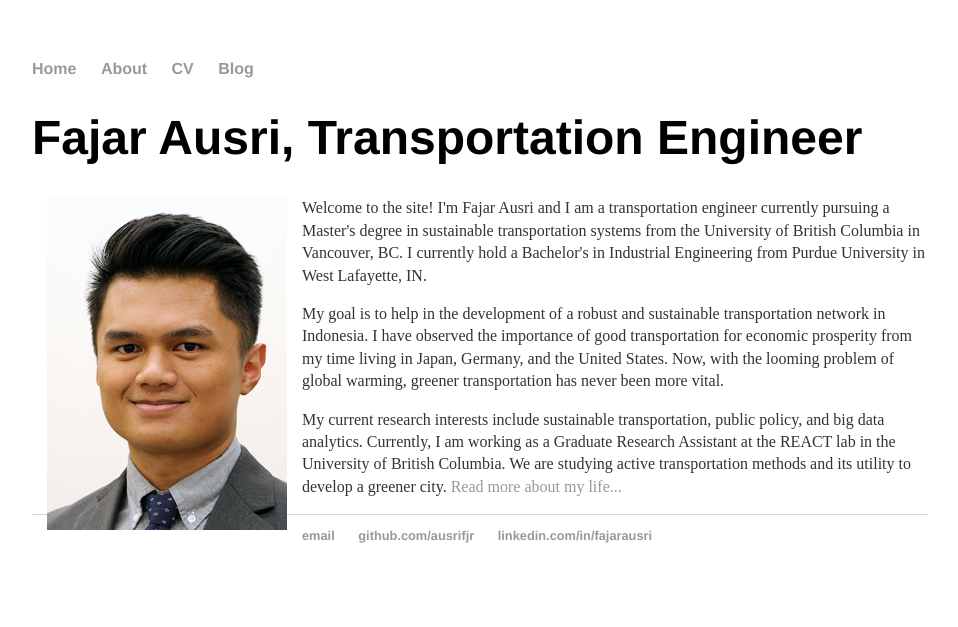
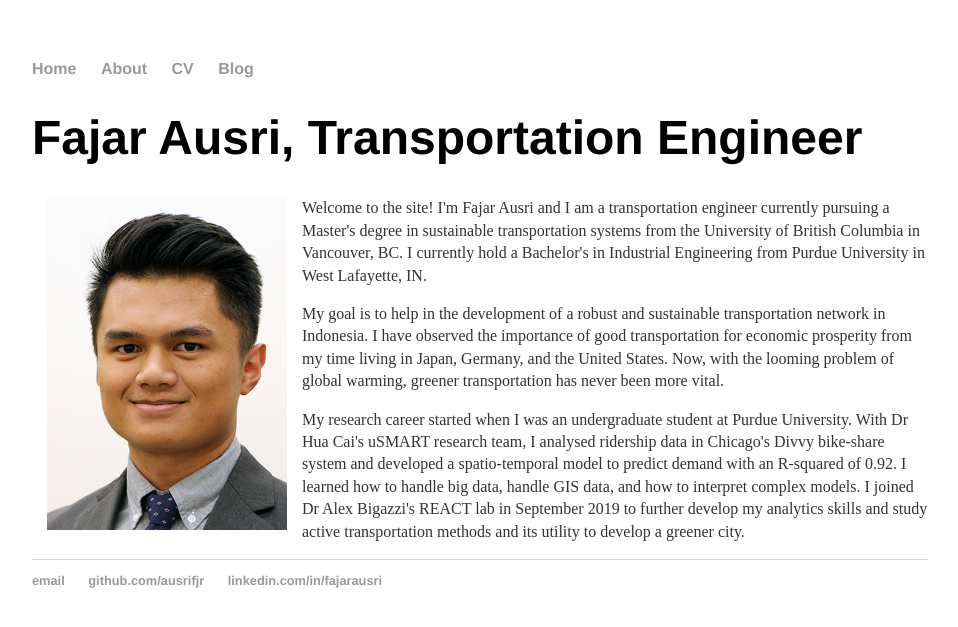
Before and after one commit to ausrifjr/ausrifjr.github.io, a Jekyll site: the page built from index.html, in a window 1280 px wide. Shown: the top 627 px of the page, without its empty margins (160-1118 px from the left). Built offline with Jekyll 4.4.1, drawn with Linux system fonts in a browser that asks for light colours.

Commit message:
Update index.html
Added to blurb; deleted link to "about" page.

```diff
--- a/index.html
+++ b/index.html
@@ -8,5 +8,5 @@
 	<p style="margin-top: 20px;"> </p>
 	<p>Welcome to the site! I'm Fajar Ausri and I am a transportation engineer currently pursuing a Master's degree in sustainable transportation systems from the University of British Columbia in Vancouver, BC. I currently hold a Bachelor's in Industrial Engineering from Purdue University in West Lafayette, IN.</p>
 	<p>My goal is to help in the development of a robust and sustainable transportation network in Indonesia. I have observed the importance of good transportation for economic prosperity from my time living in Japan, Germany, and the United States. Now, with the looming problem of global warming, greener transportation has never been more vital.</p>
-	<p>My current research interests include sustainable transportation, public policy, and big data analytics. Currently, I am working as a Graduate Research Assistant at the REACT lab in the University of British Columbia. We are studying active transportation methods and its utility to develop a greener city.<a href="/about"> Read more about my life...</a></p>
+	<p>My research career started when I was an undergraduate student at Purdue University. With Dr Hua Cai's uSMART research team, I analysed ridership data in Chicago's Divvy bike-share system and developed a spatio-temporal model to predict demand with an R-squared of 0.92. I learned how to handle big data, handle GIS data, and how to interpret complex models. I joined Dr Alex Bigazzi's REACT lab in September 2019 to further develop my analytics skills and study active transportation methods and its utility to develop a greener city.</p>
 </div><!-- /.blurb -->
```
